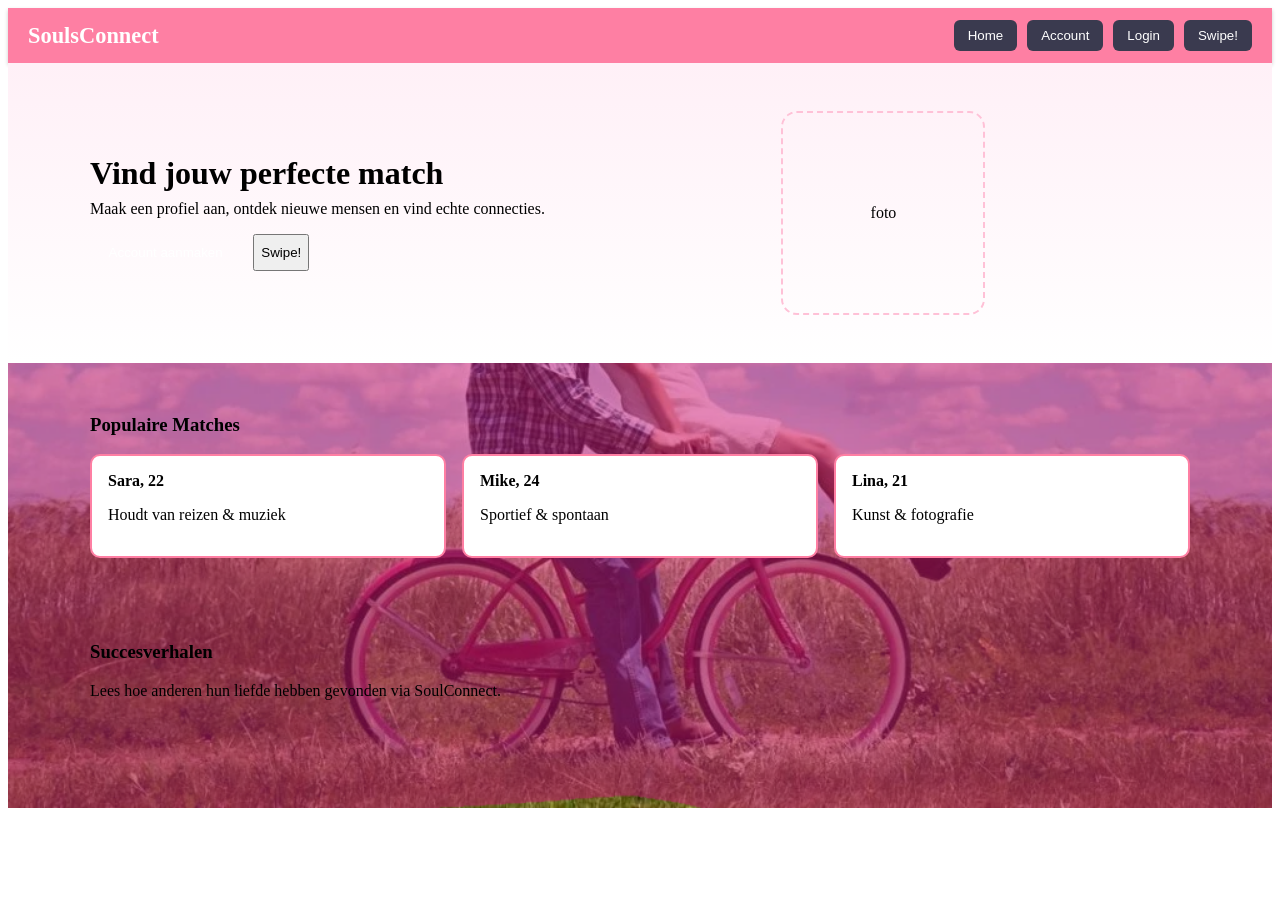
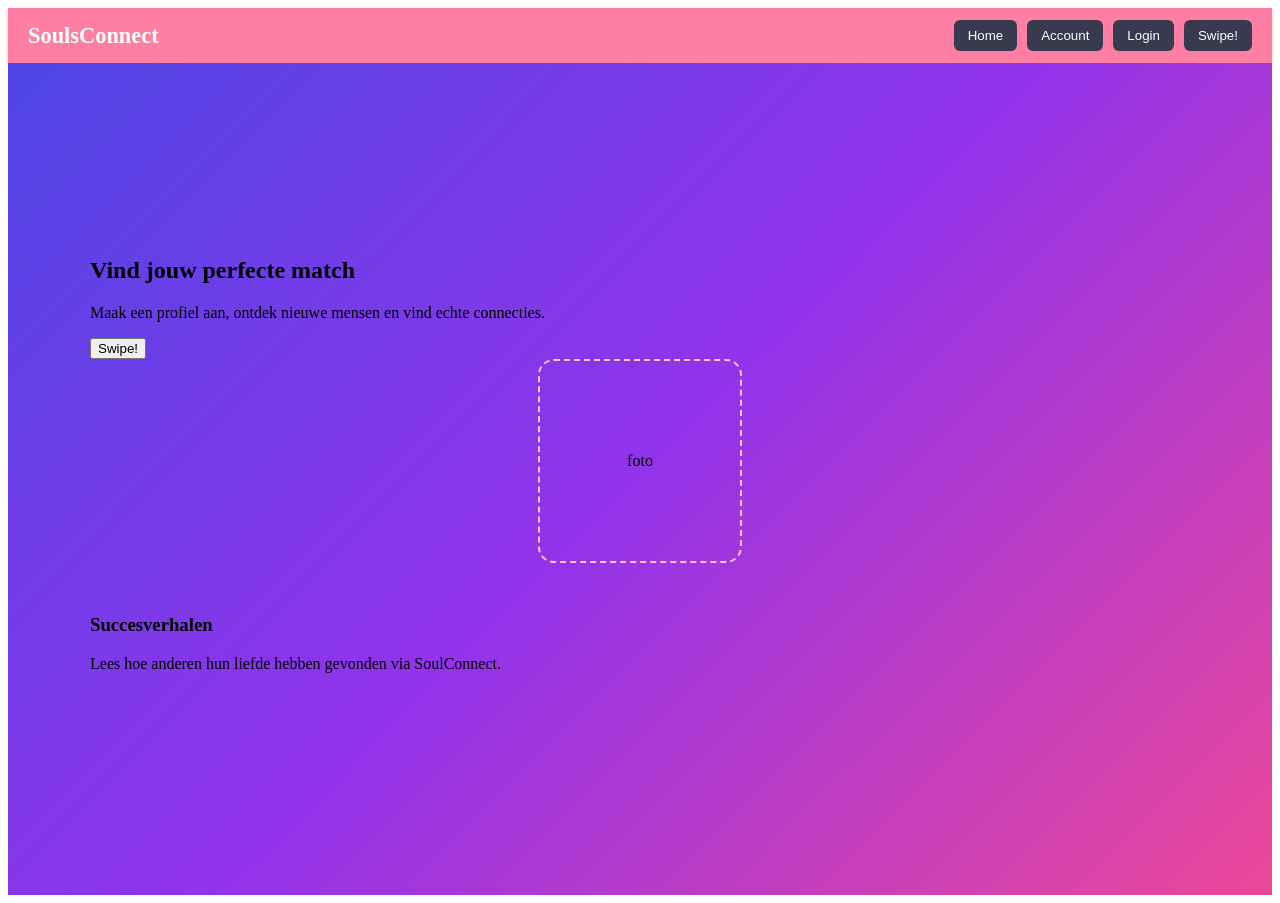
Before and after one commit to taaigo/soulconnect_vue, a Vue app: page /account in a window 1280 px wide. Before the commit the page ends 816 px from the top, so only its background shows below. Built offline with nearby package versions, Linux system fonts and the light colour scheme; the HTML template or start-up script is replaced by a standard one.

Commit message:
vorige backgroend verwijderd, opzet account pagina opgestart

```diff
--- a/src/App.vue
+++ b/src/App.vue
@@ -1,12 +1,12 @@
 <script setup lang="ts">
-const bg = "/love.png";
+// const bg = "/love.png";
 import Header from "./components/Header/header.vue";
 
 
 </script>
 
 <template>
-  <div class="background" :style="{ backgroundImage: `url(${bg})` }">
+  <div class="">
       <Header />
       <router-view />
   </div>
--- a/src/pages/account.vue
+++ b/src/pages/account.vue
@@ -19,29 +19,19 @@ function goSwipe() {
           <h2>Vind jouw perfecte match</h2>
           <p>Maak een profiel aan, ontdek nieuwe mensen en vind echte connecties.</p>
           <div class="cta-row">
-            <button class="btn primary">Account aanmaken</button>
             <button class="" @click="goSwipe">Swipe!</button>
           </div>
         </div>
         <div class="hero-image">
           <div class="img-placeholder">foto</div>
         </div>
-      </div>
+          <section id="stories" class="stories container">
+            <h3>Succesverhalen</h3>
+            <p class="muted">Lees hoe anderen hun liefde hebben gevonden via SoulConnect.</p>
+          </section>
+        </div>
     </section>
 
-    <section id="matches" class="matches container">
-      <h3>Populaire Matches</h3>
-      <div class="cards">
-        <div class="card"> <strong>Sara, 22</strong> <p>Houdt van reizen & muziek</p> </div>
-        <div class="card"> <strong>Mike, 24</strong> <p>Sportief & spontaan</p> </div>
-        <div class="card"> <strong>Lina, 21</strong> <p>Kunst & fotografie</p> </div>
-      </div>
-    </section>
-
-    <section id="stories" class="stories container">
-      <h3>Succesverhalen</h3>
-      <p class="muted">Lees hoe anderen hun liefde hebben gevonden via SoulConnect.</p>
-    </section>
   </div>
 </template>
 
@@ -54,32 +44,14 @@ function goSwipe() {
   --muted: #6b7280;
 }
 body{margin:0;font-family:Inter, sans-serif}
-.container{max-width:1100px;margin:0 auto;padding:0 1rem}
+.container{max-width:1100px;margin:0 auto;padding:10% 20px}
 
-.header{padding:1rem 0;border-bottom:1px solid #eee;background:white}
-.header-inner{display:flex;justify-content:space-between;align-items:center}
-.nav a{margin-left:1rem;text-decoration:none;color:var(--muted)}
-.nav a:hover{color:var(--accent)}
-.logo{font-size:1.4rem;font-weight:700;color:var(--accent)}
-
-.hero{background:linear-gradient(180deg,#fff0f7,white);padding:3rem 0}
-.hero-inner{display:flex;gap:2rem;align-items:center}
-.text h2{margin:0 0 .5rem;font-size:2rem}
-.text p{margin:0 0 1rem;color:var(--muted)}
-.cta-row{display:flex;gap:.75rem}
-.btn{padding:.65rem 1.1rem;border-radius:8px;border:1px solid transparent;cursor:pointer}
-.btn.primary{background:var(--accent);color:white}
-.btn.ghost{background:white;border-color:#ddd;color:var(--muted)}
+.hero{background: linear-gradient(135deg, #4f46e5, #9333ea, #ec4899);padding:3rem 0}
 
 .hero-image{flex:1;display:flex;justify-content:center}
 .img-placeholder{width:200px;height:200px;border-radius:16px;border:2px dashed #ffc1d7;display:flex;align-items:center;justify-content:center;color:var(--muted)}
 
 .matches, .stories{padding:2rem 0}
-.cards{display:flex;gap:1rem;flex-wrap:wrap}
-.card{flex:1 1 200px;padding:1rem;border:2px solid rgb(254, 127, 163);background:white;border-radius:10px}
-.muted{color:var(--muted)}
-
-.footer{border-top:1px solid #eee;padding:1rem 0;margin-top:2rem;text-align:center}
 
 @media(max-width:800px){
   .hero-inner{flex-direction:column;text-align:center}
```
